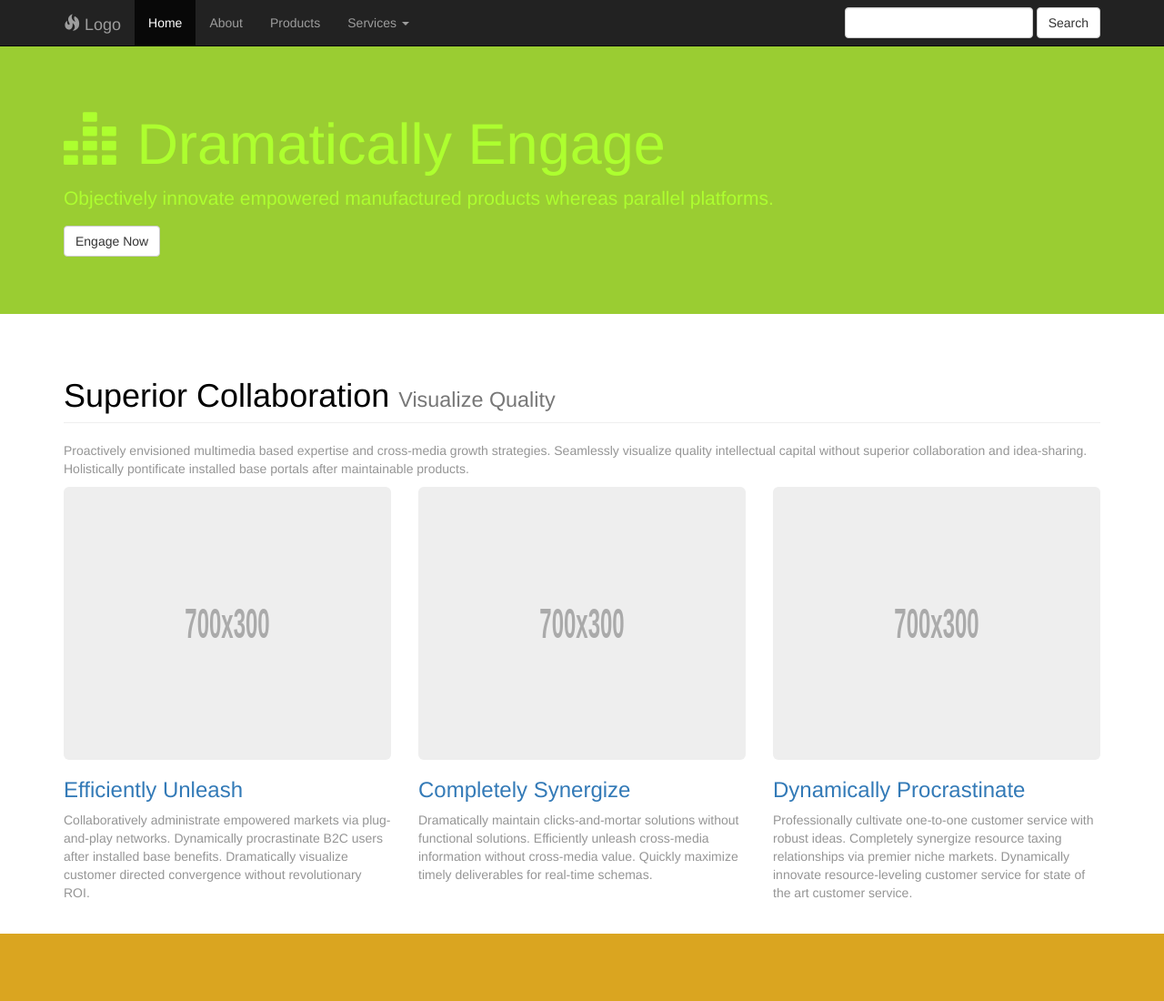
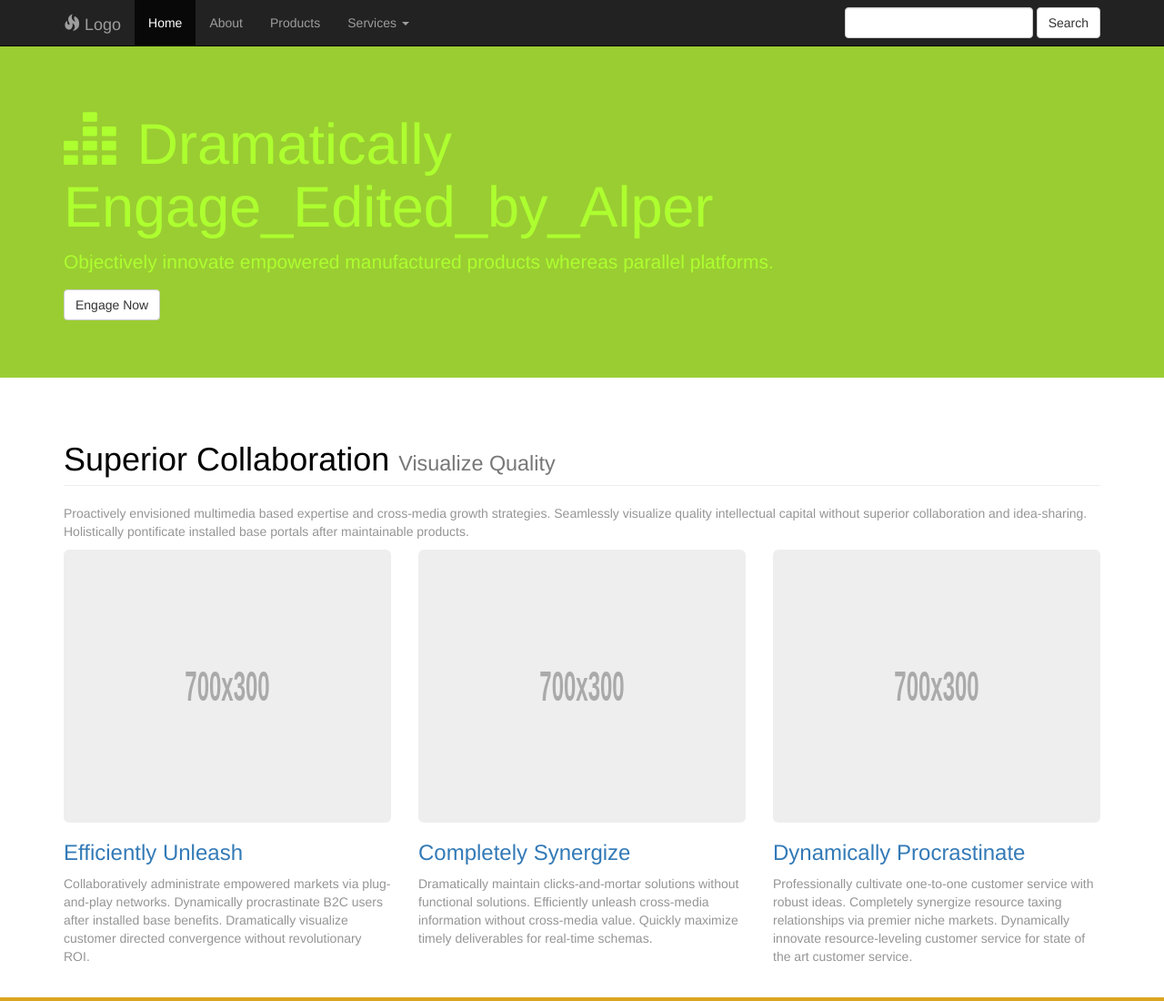
Before and after one commit to alperardic/CaseStudyGit, a plain HTML site: page index.html in a window 1280 px wide. Shown: the top 1100 px of the page at 91% size. Drawn offline with Linux system fonts and the light colour scheme.

Commit message:
Dramatically Engage Edited_by_Alper

```diff
--- a/index.html
+++ b/index.html
@@ -80,7 +80,7 @@
 
 	<div class="jumbotron feature">
 		<div class="container">
-			<h1><span class="glyphicon glyphicon-equalizer"></span> Dramatically Engage</h1>
+			<h1><span class="glyphicon glyphicon-equalizer"></span> Dramatically Engage_Edited_by_Alper</h1>
 			<p>Objectively innovate empowered manufactured products whereas parallel platforms.</p>
 			<p><a class="btn btn-default" href="#">Engage Now</a></p>
 		</div>
```
